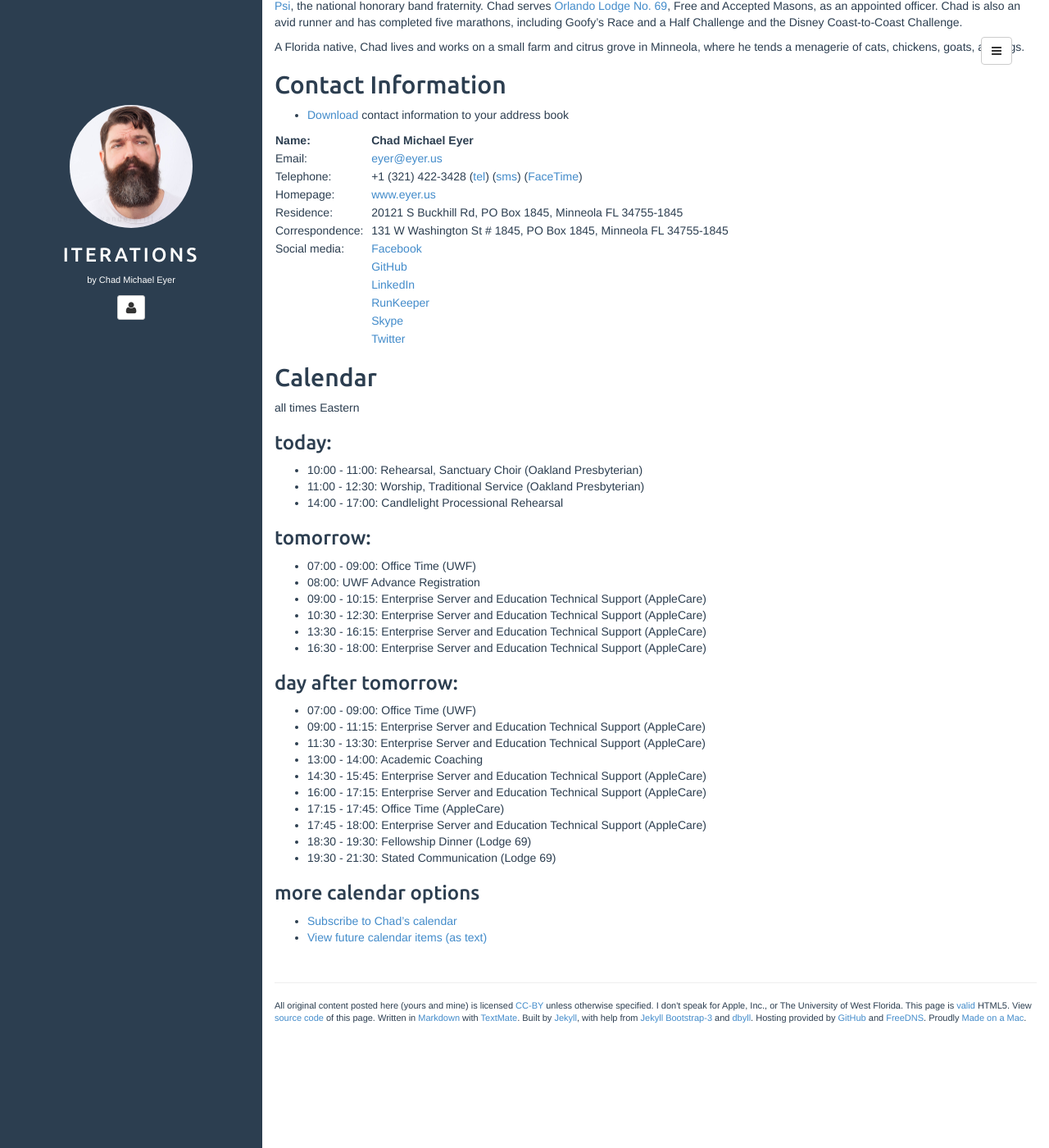
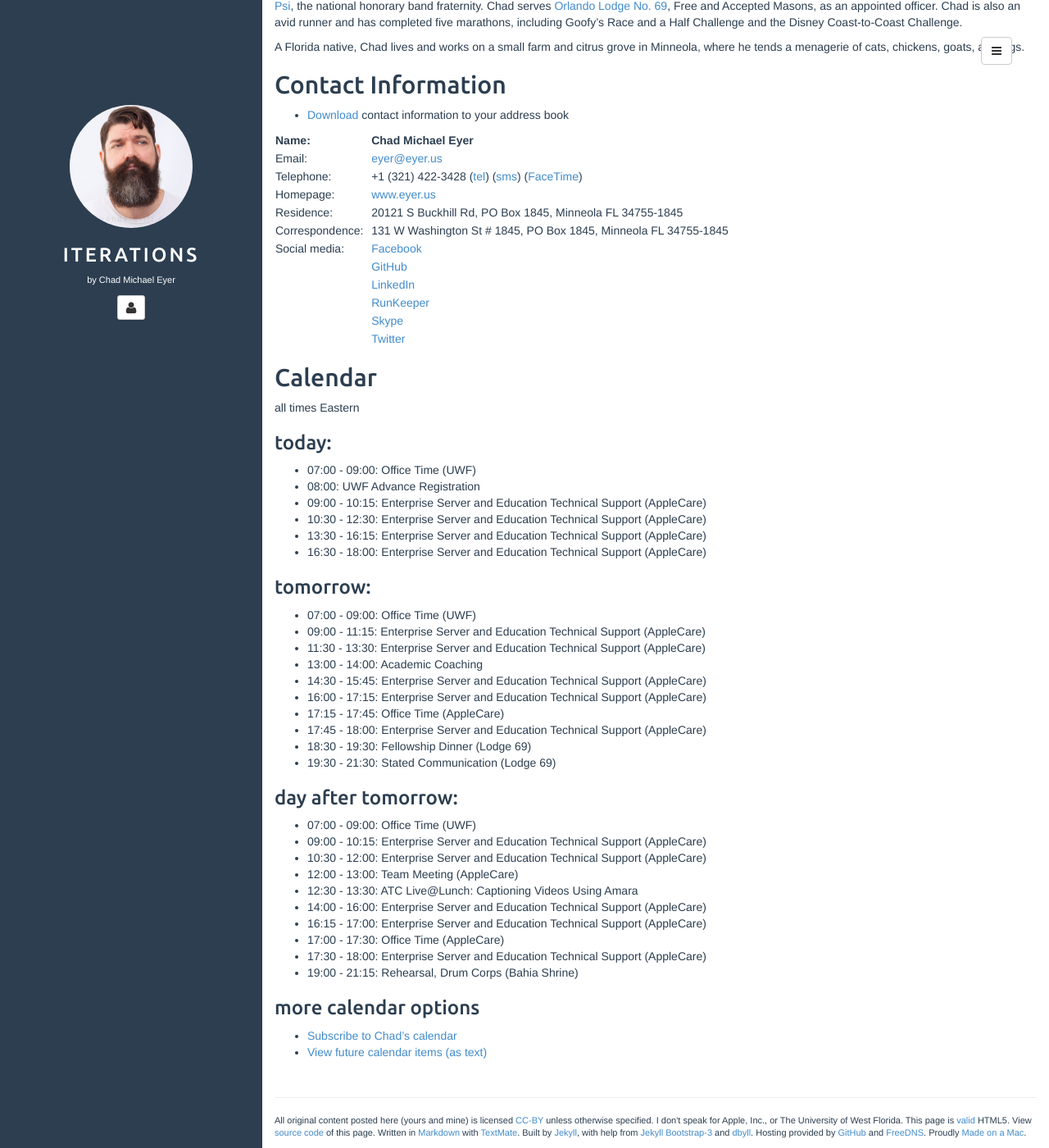
Before and after one commit to chadmichaeleyer/chadmichaeleyer.github.io, a Jekyll site: the page built from about.md, in a window 1280 px wide and 1400 px high, scrolled down 1052 px. Shown: the whole window at 82% size. Built offline with Jekyll 4.4.1, drawn with Linux system fonts in a browser that asks for light colours.

Commit message:
calendar update

```diff
--- a/calendar.markdown
+++ b/calendar.markdown
@@ -1,12 +1,6 @@
 all times Eastern
 
 ### today:
-
-* 10:00 - 11:00: Rehearsal, Sanctuary Choir (Oakland Presbyterian)
-* 11:00 - 12:30: Worship, Traditional Service (Oakland Presbyterian)
-* 14:00 - 17:00: Candlelight Processional Rehearsal
-
-### tomorrow:
 
 * 07:00 - 09:00: Office Time (UWF)
 * 08:00: UWF Advance Registration
@@ -27,3 +21,16 @@ all times Eastern
 * 17:45 - 18:00: Enterprise Server and Education Technical Support (AppleCare)
 * 18:30 - 19:30: Fellowship Dinner (Lodge 69)
 * 19:30 - 21:30: Stated Communication (Lodge 69)
+
+### day after tomorrow:
+
+* 07:00 - 09:00: Office Time (UWF)
+* 09:00 - 10:15: Enterprise Server and Education Technical Support (AppleCare)
+* 10:30 - 12:00: Enterprise Server and Education Technical Support (AppleCare)
+* 12:00 - 13:00: Team Meeting (AppleCare)
+* 12:30 - 13:30: ATC Live@Lunch: Captioning Videos Using Amara
+* 14:00 - 16:00: Enterprise Server and Education Technical Support (AppleCare)
+* 16:15 - 17:00: Enterprise Server and Education Technical Support (AppleCare)
+* 17:00 - 17:30: Office Time (AppleCare)
+* 17:30 - 18:00: Enterprise Server and Education Technical Support (AppleCare)
+* 19:00 - 21:15: Rehearsal, Drum Corps (Bahia Shrine)
```
Also changed, not shown: other parts of calendar.markdown (+1 -1 lines), calendar-year.markdown (+12 -6 lines), 1 other file.
